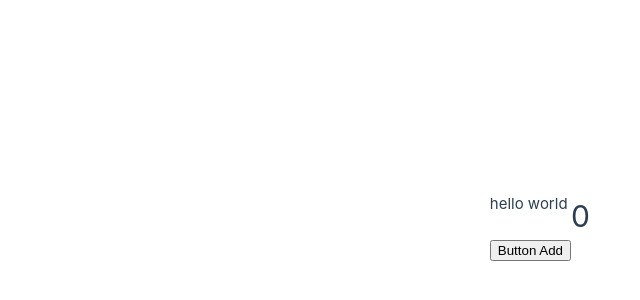
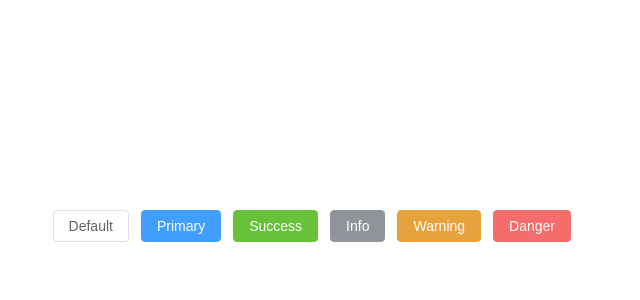
Before and after one commit to DJRockTime/XiaoTuXianMall, a Vue app: page / in a window 1280 px wide. Shown: the part 174-474 px from the top of the page, without its empty margins (69-709 px from the left). Built offline with nearby package versions, Linux system fonts and the light colour scheme.

Commit message:
20230613-1146

```diff
--- a/package.json
+++ b/package.json
@@ -23,6 +23,8 @@
     "eslint-plugin-vue": "^9.11.0",
     "mockjs": "^1.1.0",
     "prettier": "^2.8.8",
+    "unplugin-auto-import": "^0.16.4",
+    "unplugin-vue-components": "^0.25.1",
     "vite": "^4.3.5",
     "vite-plugin-mock": "^3.0.0"
   }
--- a/src/App.vue
+++ b/src/App.vue
@@ -1,26 +1,14 @@
 <template>
-    <div>hello world</div>
-    <h1>{{ counterStore.count }}</h1>
-    <button @click="counterStore.increment">Button Add</button>
+    <el-row class="mb-4">
+        <el-button>Default</el-button>
+        <el-button type="primary">Primary</el-button>
+        <el-button type="success">Success</el-button>
+        <el-button type="info">Info</el-button>
+        <el-button type="warning">Warning</el-button>
+        <el-button type="danger">Danger</el-button>
+    </el-row>
 </template>
 
-<script setup>
-import { useCounterStore } from "./stores/counters";
-import { onMounted } from "vue";
-import { storeToRefs } from "pinia";
-
-const counterStore = useCounterStore();
-console.log(counterStore);
-
-// 响应式数据需要storeToRefs来解构
-const { count, double } = storeToRefs(counterStore);
-
-// 方法需要单独结构
-const { increment } = counterStore;
-
-onMounted(() => {
-    counterStore.getList();
-});
-</script>
+<script setup></script>
 
 <style lang="scss" scoped></style>
--- a/vite.config.js
+++ b/vite.config.js
@@ -1,14 +1,27 @@
-import { fileURLToPath, URL } from 'node:url';
+import { fileURLToPath, URL } from "node:url";
 
-import { defineConfig } from 'vite';
-import vue from '@vitejs/plugin-vue';
+import { defineConfig } from "vite";
+import vue from "@vitejs/plugin-vue";
+
+// element-Plus 按需导入
+import AutoImport from "unplugin-auto-import/vite";
+import Components from "unplugin-vue-components/vite";
+import { ElementPlusResolver } from "unplugin-vue-components/resolvers";
 
 // https://vitejs.dev/config/
 export default defineConfig({
-    plugins: [vue()],
+    plugins: [
+        vue(),
+        AutoImport({
+            resolvers: [ElementPlusResolver()]
+        }),
+        Components({
+            resolvers: [ElementPlusResolver()]
+        })
+    ],
     resolve: {
         alias: {
-            '@': fileURLToPath(new URL('./src', import.meta.url))
+            "@": fileURLToPath(new URL("./src", import.meta.url))
         }
     }
 });
```
Also changed, not shown: jsconfig.json (added, +8 -0 lines), 1 other file (tests, documents, lock files or other folders).
